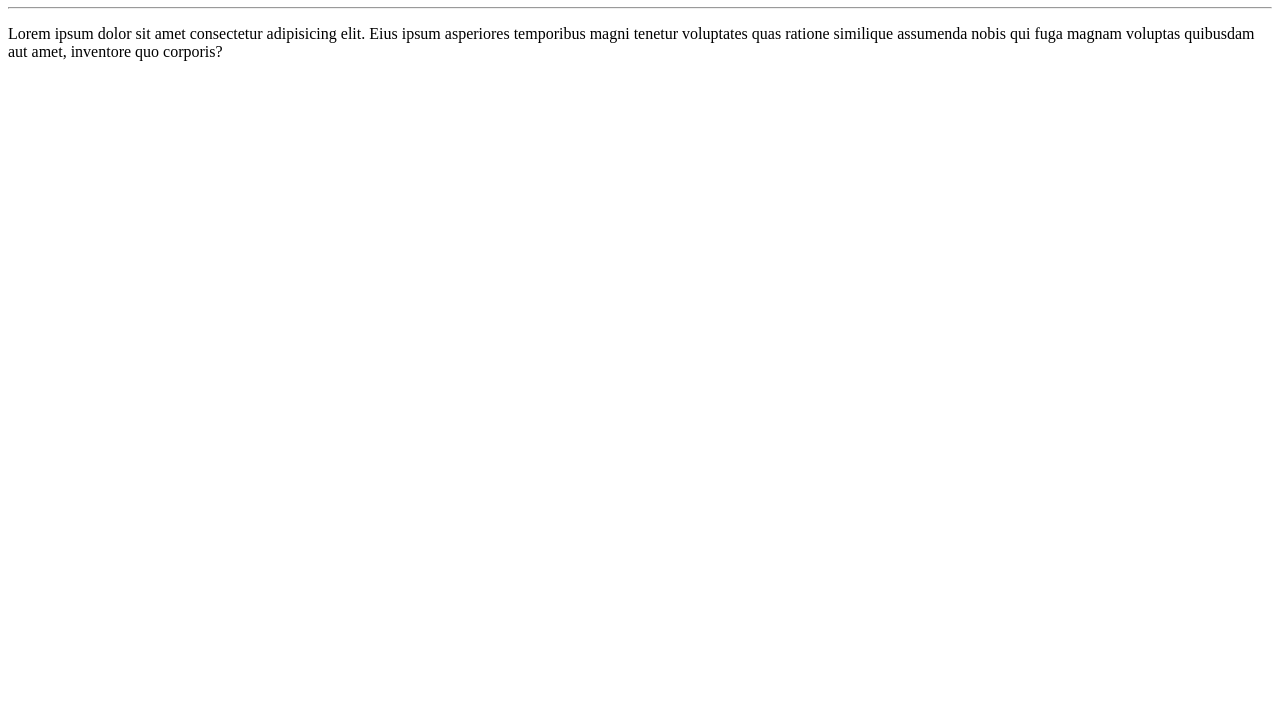
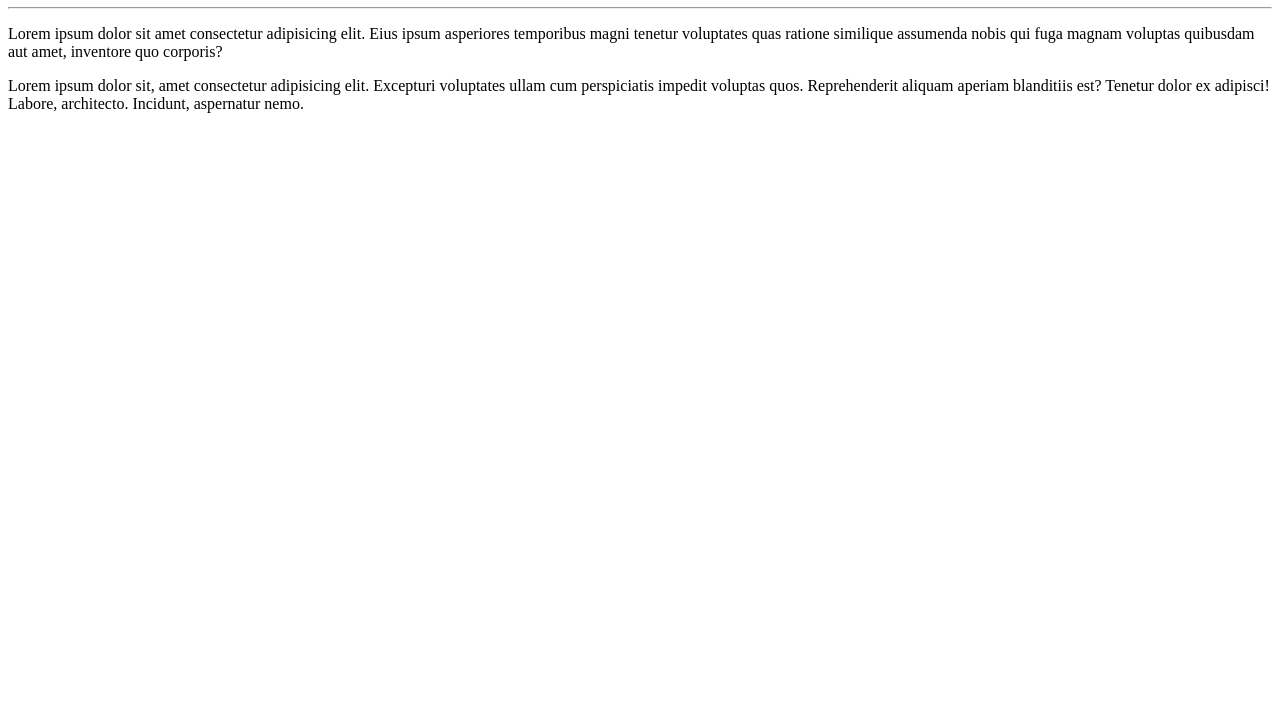
Before and after one commit to marianabragagnolo/Ola-Mundo., a plain HTML site: page site-exemplo/index.html in a window 1280 px wide. Shown: the part 73-800 px from the top of the page. Drawn offline with Linux system fonts and the light colour scheme.

Commit message:
adicionei um parágrafo

```diff
--- a/site-exemplo/index.html
+++ b/site-exemplo/index.html
@@ -9,5 +9,6 @@
     <h1>Olá, Mundo!</h1>
     <hr>
     <p>Lorem ipsum dolor sit amet consectetur adipisicing elit. Eius ipsum asperiores temporibus magni tenetur voluptates quas ratione similique assumenda nobis qui fuga magnam voluptas quibusdam aut amet, inventore quo corporis?</p>
+    <p>Lorem ipsum dolor sit, amet consectetur adipisicing elit. Excepturi voluptates ullam cum perspiciatis impedit voluptas quos. Reprehenderit aliquam aperiam blanditiis est? Tenetur dolor ex adipisci! Labore, architecto. Incidunt, aspernatur nemo.</p>
 </body>
 </html>
```
